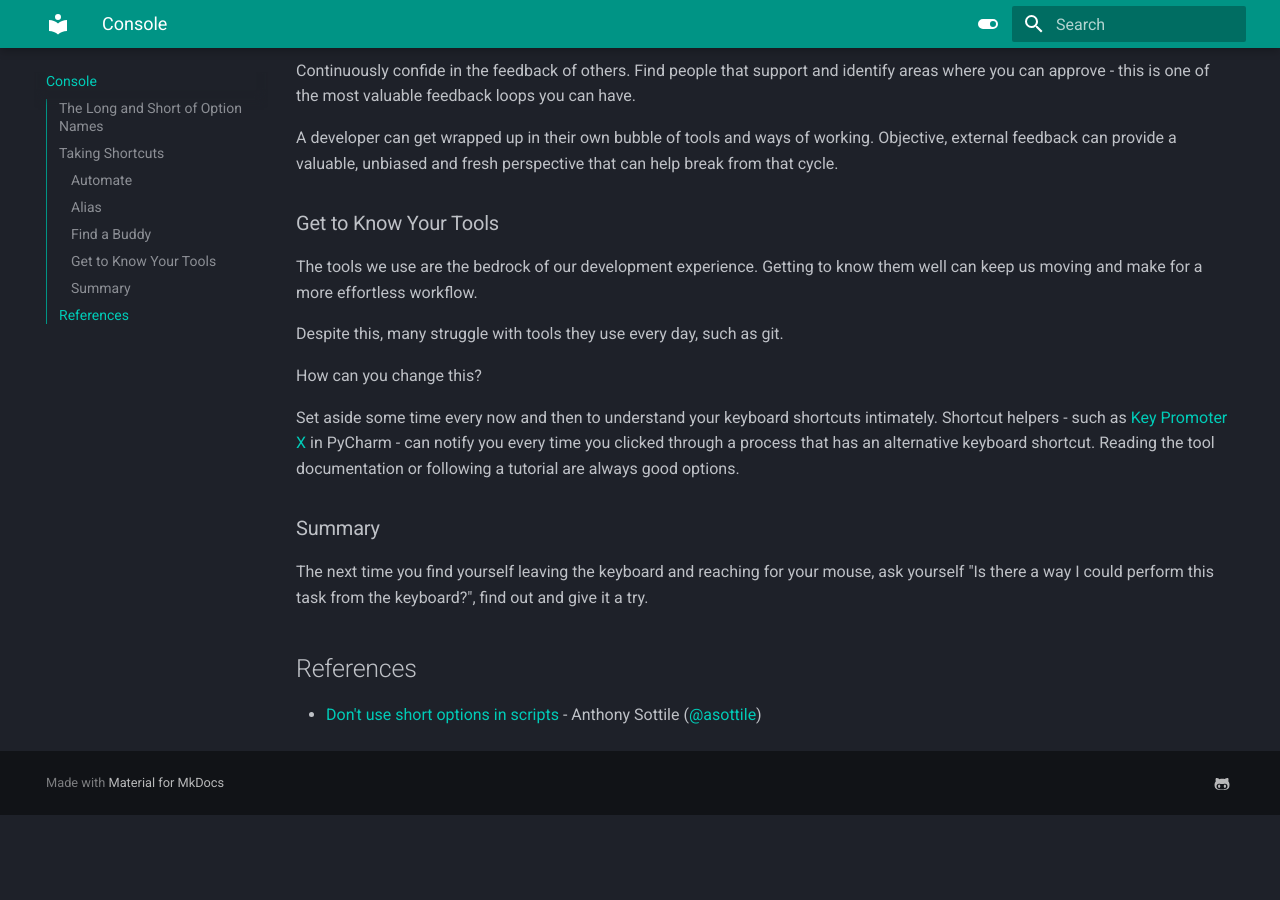
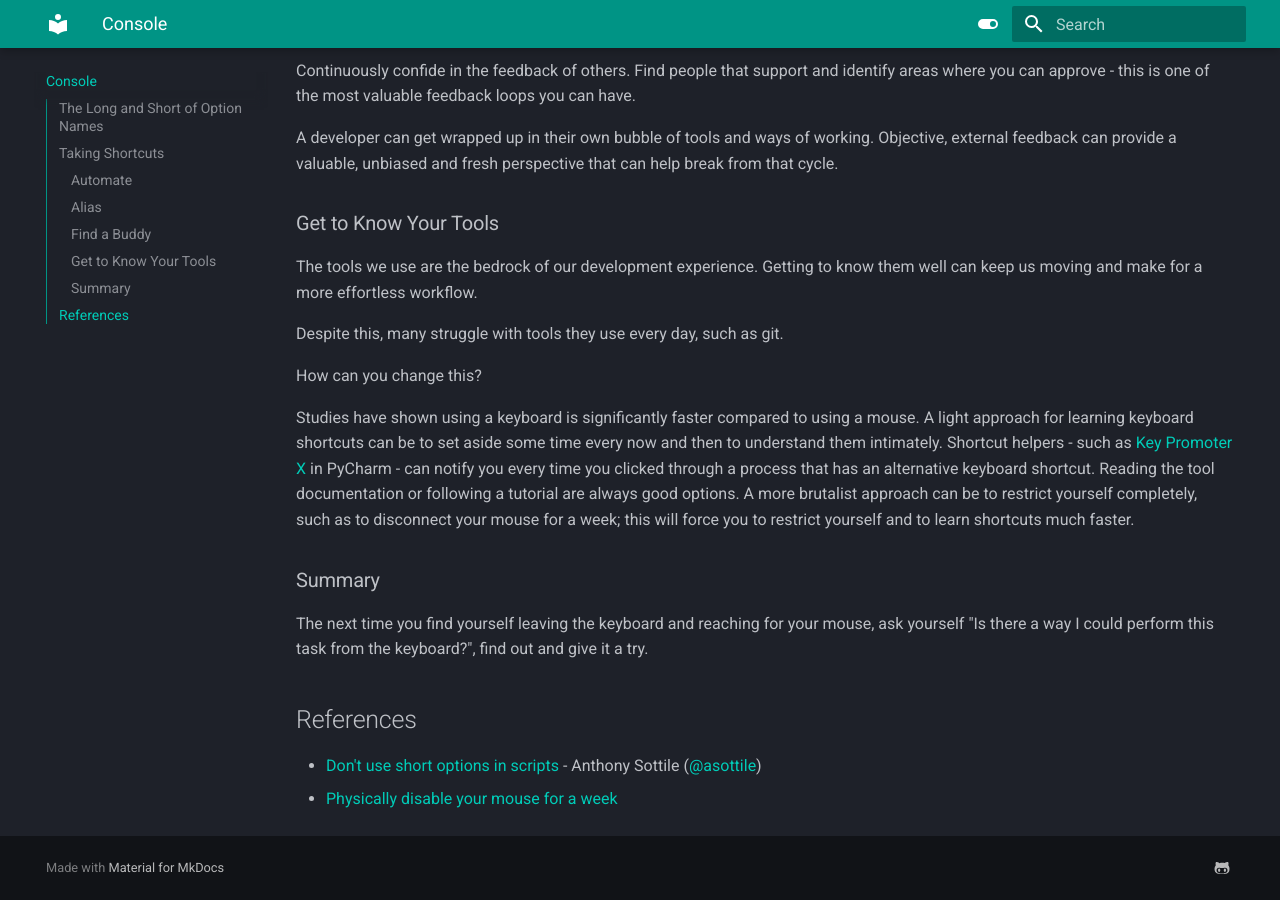
Before and after one commit to kieran-ryan/leabhar-cliste, an MkDocs documentation site: the page built from docs/console.md, in a window 1280 px wide and 900 px high, scrolled down 1535 px. Built offline with MkDocs 1.6.1 and Material for MkDocs 9.7.7, drawn with Linux system fonts in a browser that asks for light colours; before the commit the page ends 2350 px from its top, so only the background shows below that.

Commit message:
Disable mouse to learn keyboard shortcuts faster

```diff
--- a/docs/console.md
+++ b/docs/console.md
@@ -70,7 +70,7 @@ Despite this, many struggle with tools they use every day, such as git.
 
 How can you change this?
 
-Set aside some time every now and then to understand your keyboard shortcuts intimately. Shortcut helpers - such as [Key Promoter X](https://plugins.jetbrains.com/plugin/9792-key-promoter-x) in PyCharm - can notify you every time you clicked through a process that has an alternative keyboard shortcut. Reading the tool documentation or following a tutorial are always good options.
+Studies have shown using a keyboard is significantly faster compared to using a mouse. A light approach for learning keyboard shortcuts can be to set aside some time every now and then to understand them intimately. Shortcut helpers - such as [Key Promoter X](https://plugins.jetbrains.com/plugin/9792-key-promoter-x) in PyCharm - can notify you every time you clicked through a process that has an alternative keyboard shortcut. Reading the tool documentation or following a tutorial are always good options. A more brutalist approach can be to restrict yourself completely, such as to disconnect your mouse for a week; this will force you to restrict yourself and to learn shortcuts much faster.
 
 ### Summary
 
@@ -79,3 +79,4 @@ The next time you find yourself leaving the keyboard and reaching for your mouse
 ## References
 
 - [Don't use short options in scripts](https://www.youtube.com/watch?v=OKqWy2dM2Jo) - Anthony Sottile ([@asottile](https://github.com/asottile))
+- [Physically disable your mouse for a week](https://twitter.com/mitchellh/status/1758547659282174092)
```
